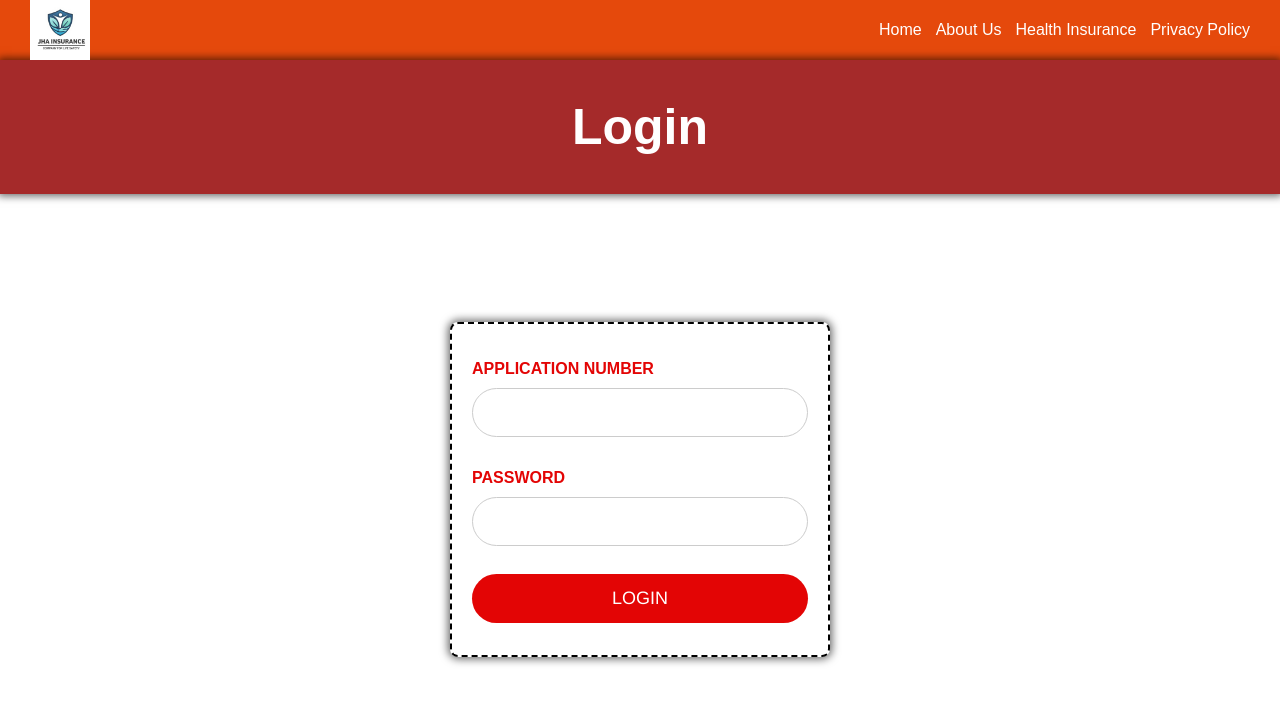
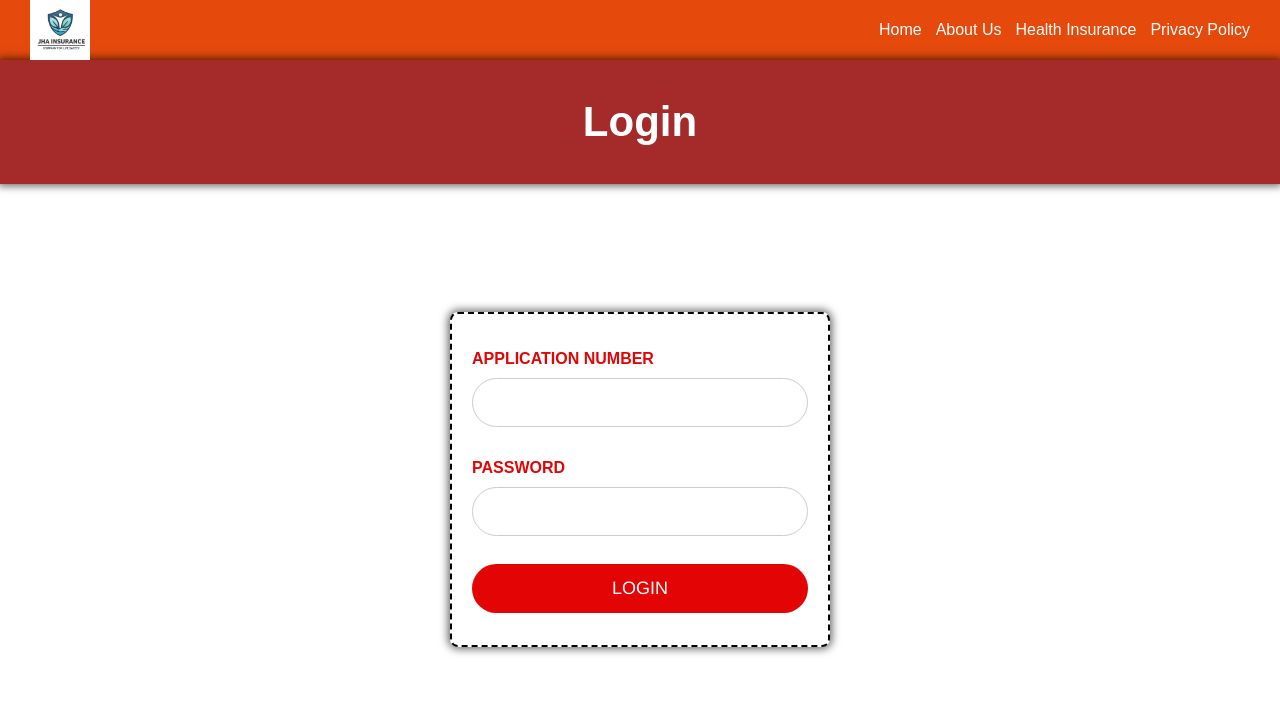
Before and after one commit to chandandevz/jha-insurance, a plain HTML site: page user-login.html in a window 1280 px wide. Drawn offline with Linux system fonts and the light colour scheme.

Commit message:
Update style.css

```diff
--- a/style.css
+++ b/style.css
@@ -334,5 +334,5 @@ form button:hover{
 }
 
 .form-heading h1{
-    font-size: 50px;
+    font-size: 42px;
 }
```
